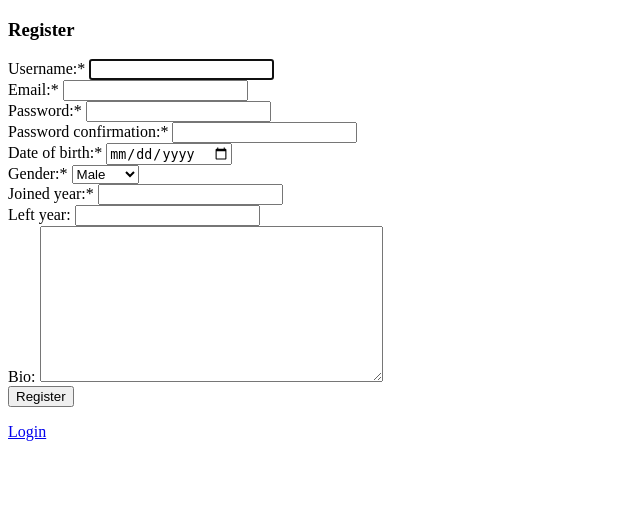
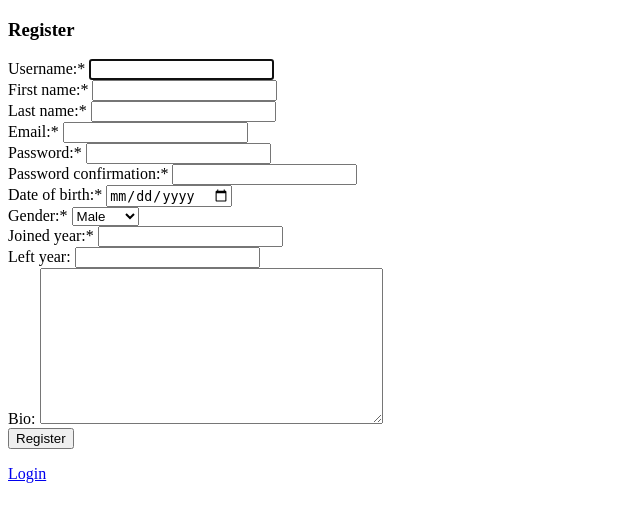
Before and after one commit to namolert/unihand, a Django app: page /users/register/ in a window 1280 px wide. Shown: the part 62-584 px from the top of the page, without its empty margins (0-640 px from the left). Run offline with Django 5.2, Linux system fonts and the light colour scheme.

Commit message:
Update register form

```diff
--- a/unihand/users/forms.py
+++ b/unihand/users/forms.py
@@ -4,6 +4,8 @@ from django.contrib.auth.forms import UserCreationForm
 from users.models import User
 
 class RegisterForm(UserCreationForm):
+    first_name = forms.CharField(max_length=30, required=True)
+    last_name = forms.CharField(max_length=30, required=True)
     email = forms.EmailField(required=True)
     date_of_birth = forms.DateField(required=False, widget=forms.DateInput(attrs={'type': 'date'}))
     gender = forms.ChoiceField(choices=User.GENDER_CHOICES, required=False)
@@ -13,7 +15,7 @@ class RegisterForm(UserCreationForm):
 
     class Meta:
         model = User
-        fields = ['username', 'email', 'password1', 'password2', 'date_of_birth', 'gender', 'joined_year', 'left_year', 'bio']
+        fields = ['username', 'first_name', 'last_name', 'email', 'password1', 'password2', 'date_of_birth', 'gender', 'joined_year', 'left_year', 'bio']
 
     def save(self, commit=True):
         user = super().save(commit=False)
--- a/unihand/users/templates/users/register.html
+++ b/unihand/users/templates/users/register.html
@@ -14,6 +14,18 @@
         {{ form.username.label_tag }}*
         {{ form.username }}
         {{ form.username.errors }}
+      </div>
+
+      <div class="form-field">
+        {{ form.first_name.label_tag }}*
+        {{ form.first_name }}
+        {{ form.first_name.errors }}
+      </div>
+
+      <div class="form-field">
+        {{ form.last_name.label_tag }}*
+        {{ form.last_name }}
+        {{ form.last_name.errors }}
       </div>
 
       <div class="form-field">
```
Also changed, not shown: unihand/db.sqlite3.
